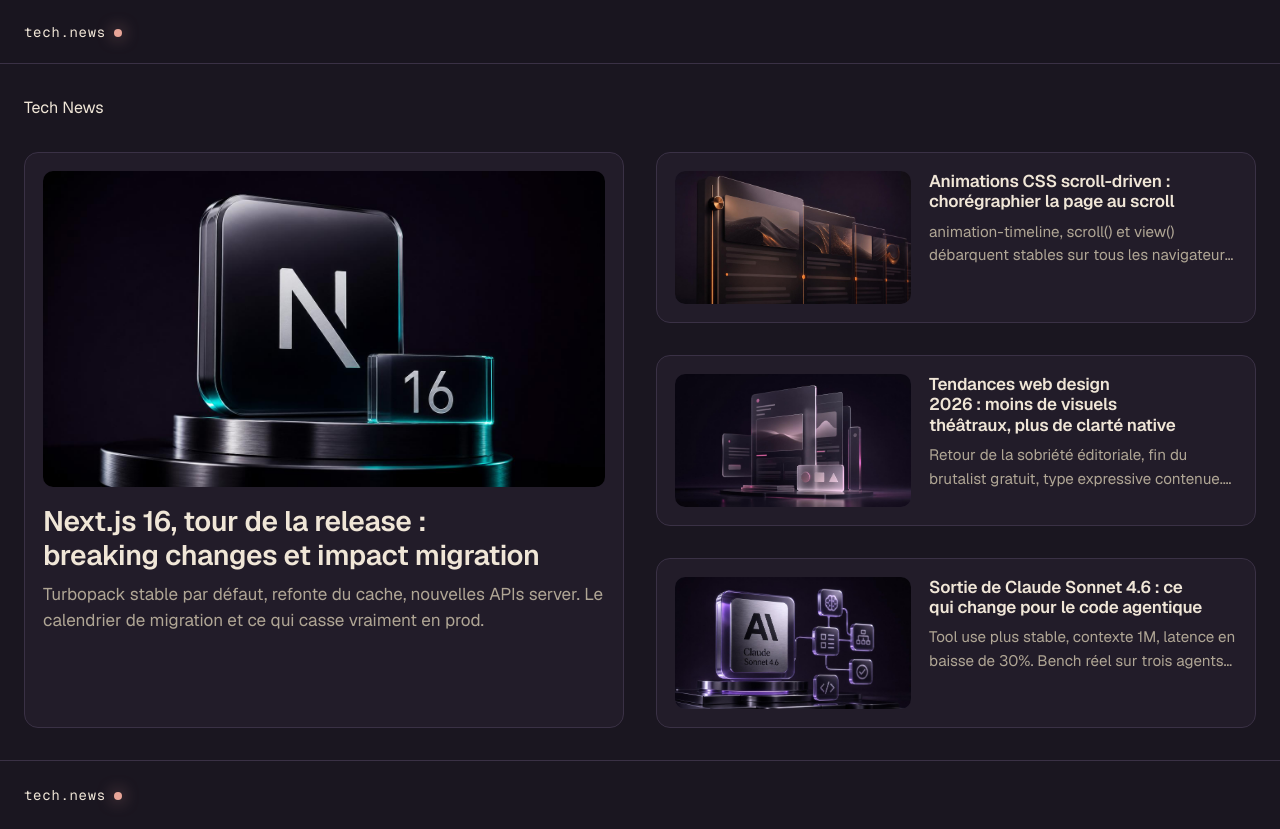
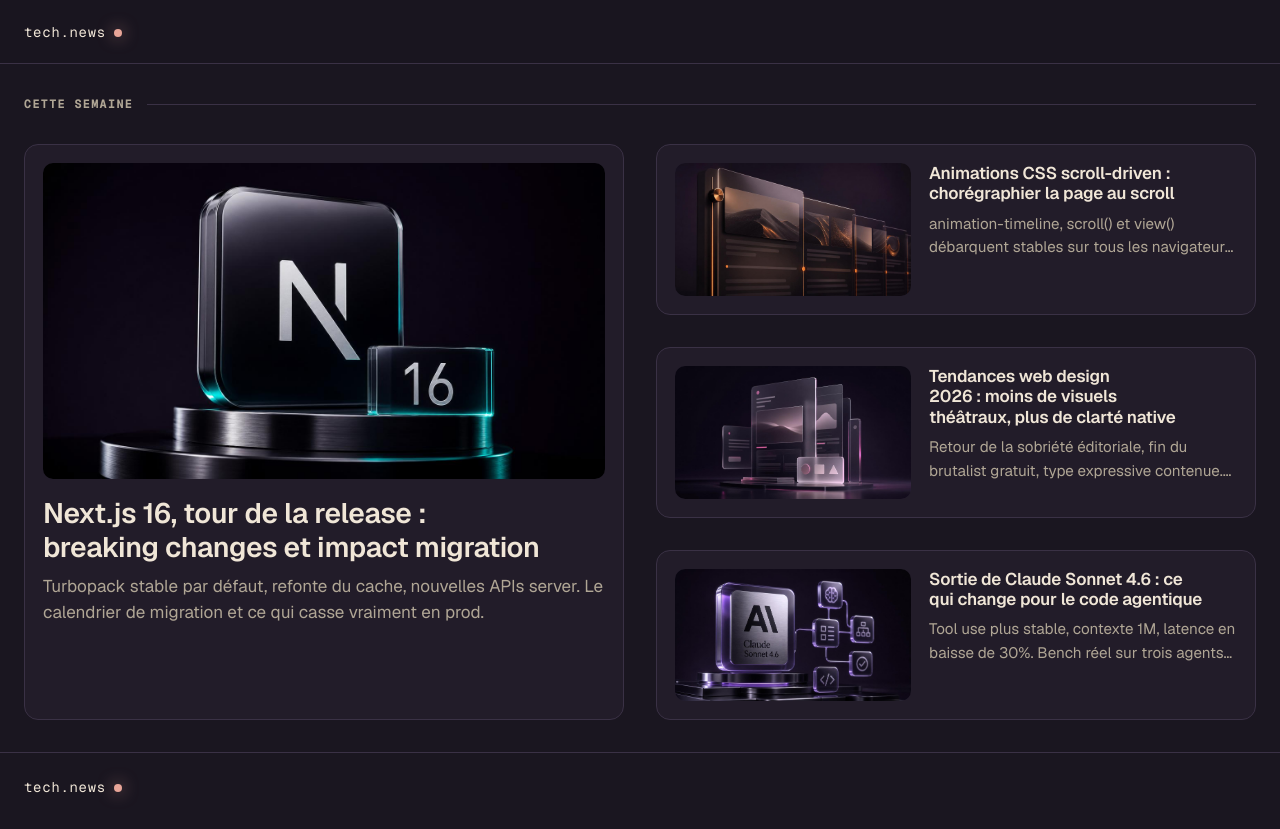
Before and after one commit to mariheck/tech-news, a Next.js app: page / in a window 1280 px wide. Built offline with nearby package versions, Linux system fonts and the light colour scheme.

Commit message:
Replace home h1 with 'Cette semaine' section heading

```diff
--- a/app/page.tsx
+++ b/app/page.tsx
@@ -1,10 +1,23 @@
 import { FeatureGrid } from '@/components/ui';
 import { ARTICLES } from '@/mocked';
+import classNames from 'classnames';
 
 const Home = () => {
   return (
     <div className='flex flex-col gap-xl'>
-      <h1>Tech News</h1>
+      <h2
+        className={classNames(
+          'text-xs text-secondary',
+          'font-mono font-bold',
+          'uppercase tracking-widest',
+          'flex items-center gap-sm',
+          "after:content-['']",
+          'after:h-px after:bg-plum-subtle',
+          'after:flex-1'
+        )}
+      >
+        <span>Cette semaine</span>
+      </h2>
       <FeatureGrid articles={ARTICLES} />
     </div>
   );
```
Also changed, not shown: 1 other file (tests, documents, lock files or other folders).
